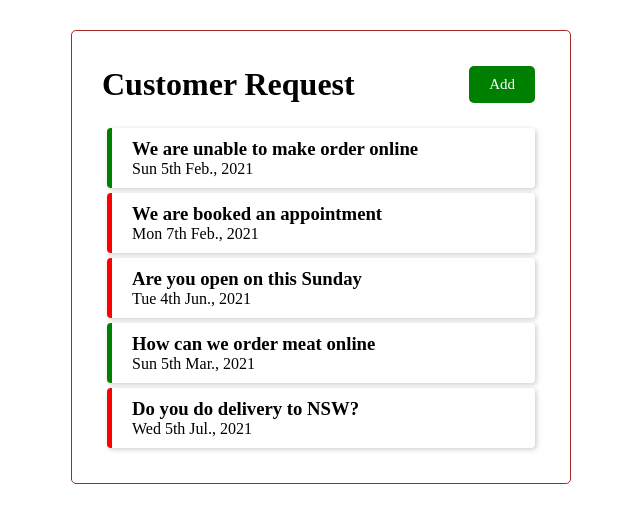
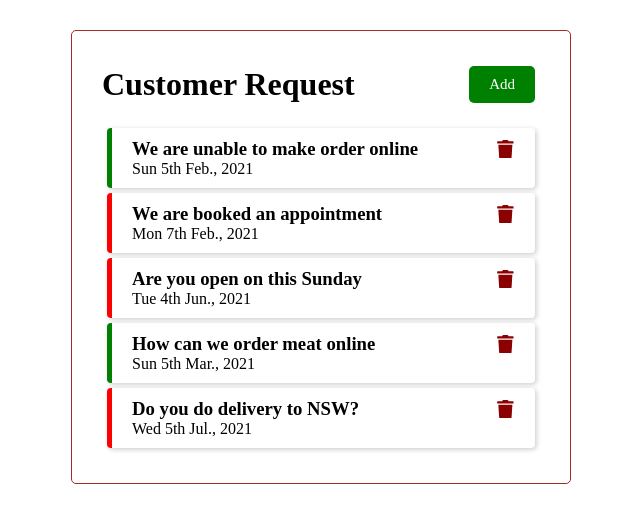
Before and after one commit to sambim/customer-request, a React (Create React App) app: page / in a window 1280 px wide. Shown: the top 522 px of the page, without its empty margins (319-959 px from the left). Built offline with nearby package versions, Linux system fonts and the light colour scheme.

Commit message:
Delete funtionality

```diff
--- a/package.json
+++ b/package.json
@@ -8,6 +8,7 @@
     "@testing-library/user-event": "^12.8.3",
     "react": "^17.0.2",
     "react-dom": "^17.0.2",
+    "react-icons": "^4.3.1",
     "react-scripts": "4.0.3",
     "web-vitals": "^1.1.2"
   },
--- a/src/App.js
+++ b/src/App.js
@@ -44,6 +44,10 @@ const App = () => {
 
   const onClickButton = () => setShowForm(!showForm)
 
+  const onDeleteTask = (id) => {
+    setReq(req.filter(r => r.id !== id))
+  }
+
   const addRequest = (data) => {
     const newData = {...data, id: req.length + 1}
     setReq([...req, newData])
@@ -54,7 +58,8 @@ const App = () => {
     <div className="container">
       <Header title="Customer Request" showForm={showForm} onClickButton={onClickButton}/>
       {showForm && (<RequestForm addRequest={addRequest}/>)}
-      <Requests requests={req}/>
+      <Requests requests={req} onDeleteTask={onDeleteTask}/>
+      {req.length === 0 && <div>No Request to process</div>}
       {/* <Posts /> */}
     </div>
   )
--- a/src/component/Request.jsx
+++ b/src/component/Request.jsx
@@ -1,12 +1,20 @@
 import React from 'react'
+import {FaTrash} from "react-icons/fa";
 
-const Request = ({request}) => {
+const Request = ({request, onDeleteTask}) => {
     return (
         <div className={`request ${request.processed ? "processed" : "unprocessed"}`}>
-            <h3>{request.text}</h3>
+            <h3>{request.text} <FaTrash style={TrashStyle.deleteIcon} onClick={() => onDeleteTask(request.id)}/> </h3>
             <p>{request.date}</p>
         </div>
     )
 }
 
+const TrashStyle = {
+    deleteIcon: {
+        color: "darkred",
+        cursor: "pointer"
+    }
+}
+
 export default Request
--- a/src/component/Requests.jsx
+++ b/src/component/Requests.jsx
@@ -1,13 +1,13 @@
 import React from 'react'
 import Request from './Request';
 
-const Requests = ({requests}) => {
+const Requests = ({requests, onDeleteTask}) => {
 
 
     return (
         <div>
             {
-                requests.map((request, key) => (<Request request={request} key={key}/>))
+                requests.map((request, key) => (<Request request={request} key={key} onDeleteTask={onDeleteTask}/>))
             }
         </div>
     )
```
Also changed, not shown: 1 other file (tests, documents, lock files or other folders).
